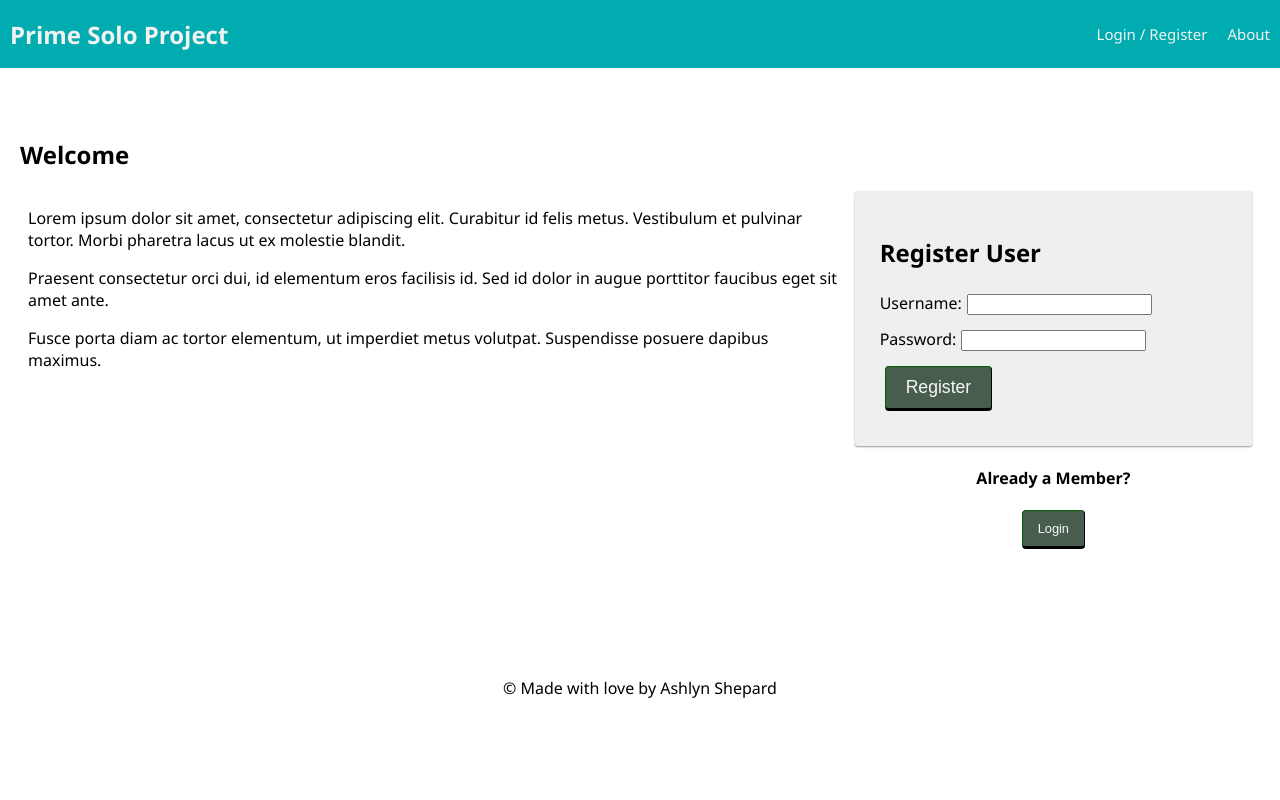
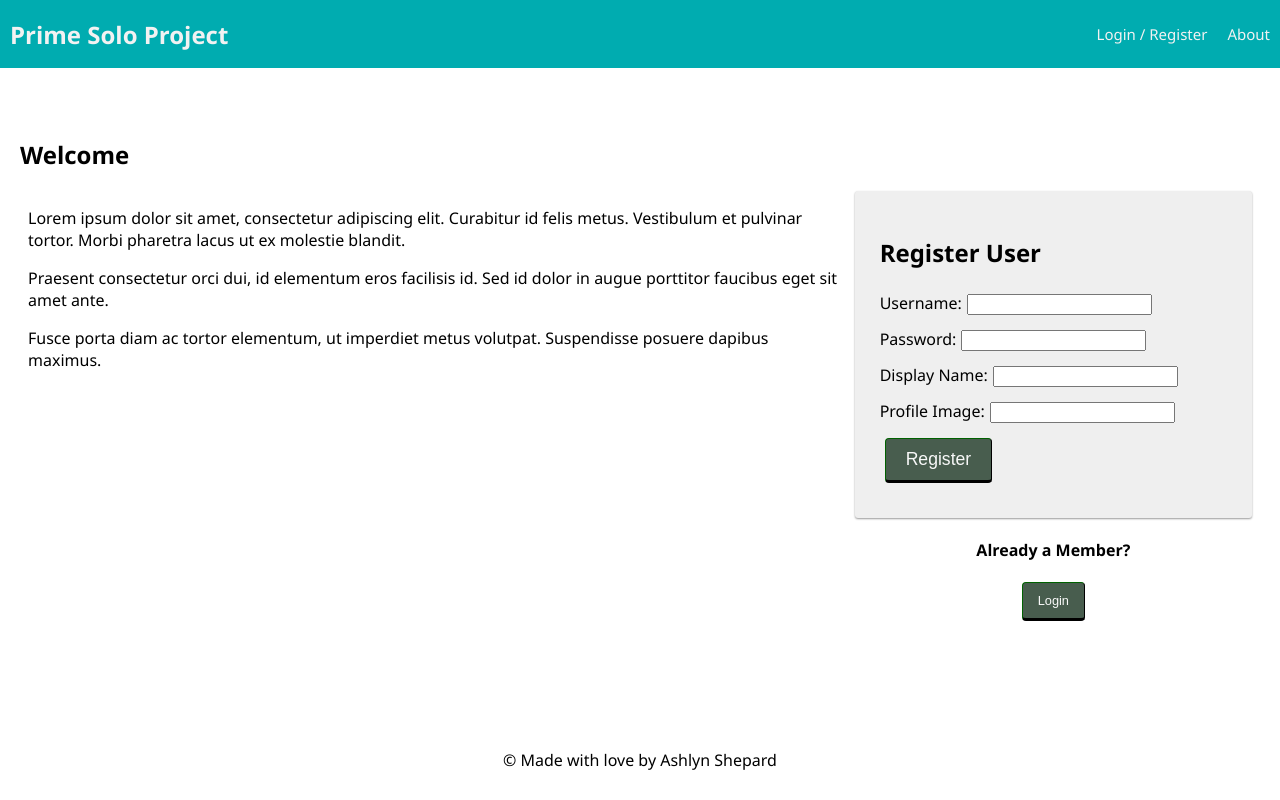
Before and after one commit to atshepard/project-kain, a React (Create React App) app: page /user#/home in a window 1280 px wide. Built offline with nearby package versions, Linux system fonts and the light colour scheme; no server answers.

Commit message:
adds new registration fields

```diff
--- a/src/components/RegisterForm/RegisterForm.jsx
+++ b/src/components/RegisterForm/RegisterForm.jsx
@@ -4,6 +4,8 @@ import { useDispatch, useSelector } from 'react-redux';
 function RegisterForm() {
   const [username, setUsername] = useState('');
   const [password, setPassword] = useState('');
+  const [displayName, setDisplayName] = useState('');
+  const [imageLink, setImageLink] = useState('');
   const errors = useSelector((store) => store.errors);
   const dispatch = useDispatch();
 
@@ -15,6 +17,8 @@ function RegisterForm() {
       payload: {
         username: username,
         password: password,
+        displayName: displayName,
+        imageLink: imageLink
       },
     });
   }; // end registerUser
@@ -27,6 +31,7 @@ function RegisterForm() {
           {errors.registrationMessage}
         </h3>
       )}
+
       <div>
         <label htmlFor="username">
           Username:
@@ -39,6 +44,7 @@ function RegisterForm() {
           />
         </label>
       </div>
+
       <div>
         <label htmlFor="password">
           Password:
@@ -51,9 +57,38 @@ function RegisterForm() {
           />
         </label>
       </div>
+
+      <div>
+        <label htmlFor="display">
+          Display Name:
+          <input
+            type="text"
+            name="display"
+            value={displayName}
+            required
+            onChange={(event) => setDisplayName(event.target.value)}
+          />
+        </label>
+      </div>
+
+
+      <div>
+        <label htmlFor="link">
+          Profile Image:
+          <input
+            type="text"
+            name="link"
+            value={imageLink}
+            required
+            onChange={(event) => setImageLink(event.target.value)}
+          />
+        </label>
+      </div>
+
       <div>
         <input className="btn" type="submit" name="submit" value="Register" />
       </div>
+
     </form>
   );
 }
```
Also changed, not shown: 1 other file (tests, documents, lock files or other folders).
